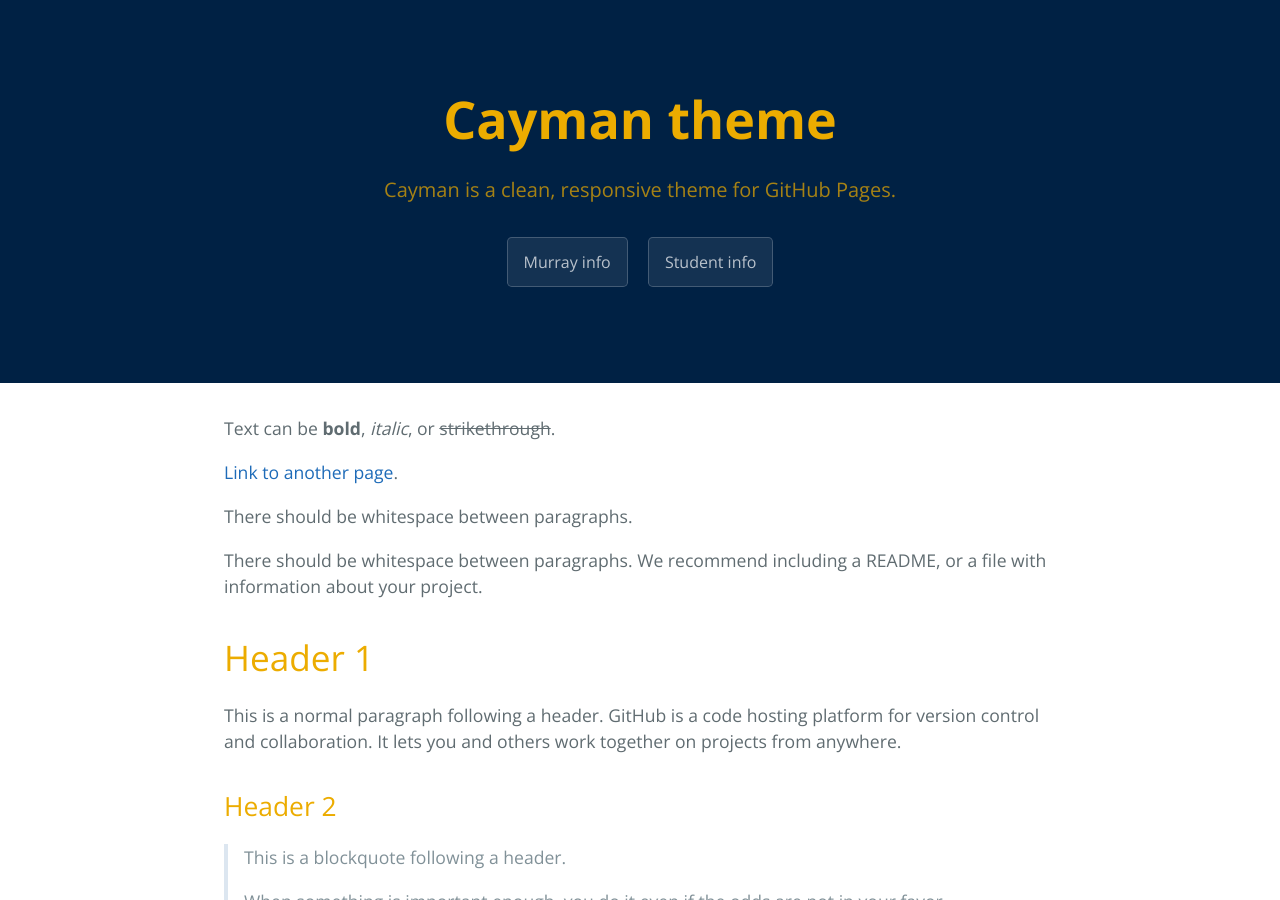
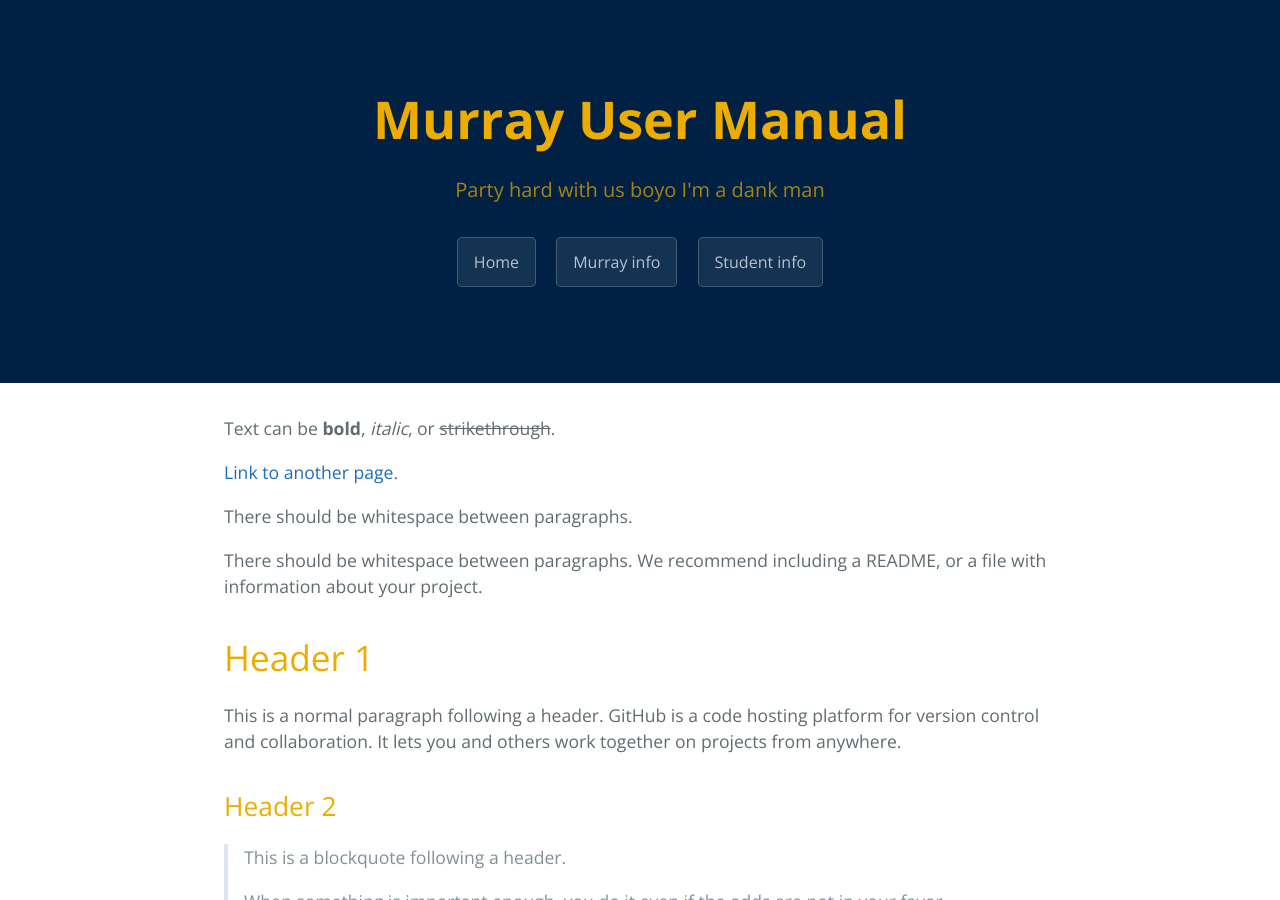
Before and after one commit to Windstrider/Windstrider.github.io, a Jekyll site: the page built from index.md, in a window 1280 px wide and 900 px high. Built offline with Jekyll 4.4.1, drawn with Linux system fonts in a browser that asks for light colours.

Commit message:
Update default.html

```diff
--- a/_layouts/default.html
+++ b/_layouts/default.html
@@ -11,15 +11,13 @@
   </head>
   <body>
     <section class="page-header">
-      <h1 class="project-name">{{ site.title | default: site.github.repository_name }}</h1>
-      <h2 class="project-tagline">{{ site.description | default: site.github.project_tagline }}</h2>
-      {% if site.github.is_project_page %}
-        <a href="{{ site.github.repository_url }}" class="btn">View on GitHub</a>
-      {% endif %}
-      {% if site.show_downloads %}
+      <h1 class="project-name">Murray User Manual</h1>
+      <h2 class="project-tagline">Party hard with us boyo I'm a dank man</h2>
+
+        <a href="/" class="btn">Home</a>
         <a href="/Murray" class="btn">Murray info</a>
         <a href="/Student" class="btn">Student info</a>
-      {% endif %}
+
     </section>
 
     <section class="main-content">
```
